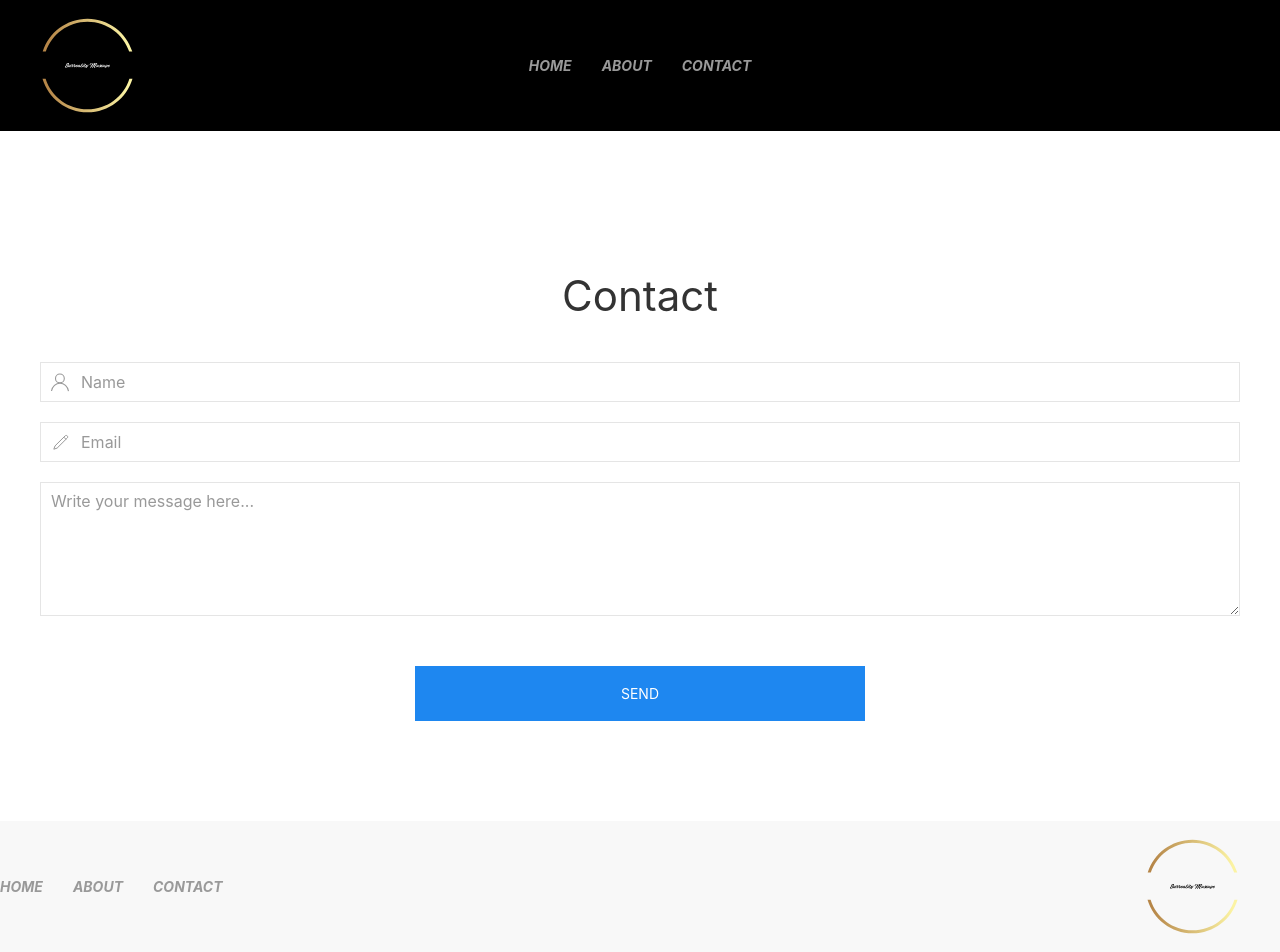
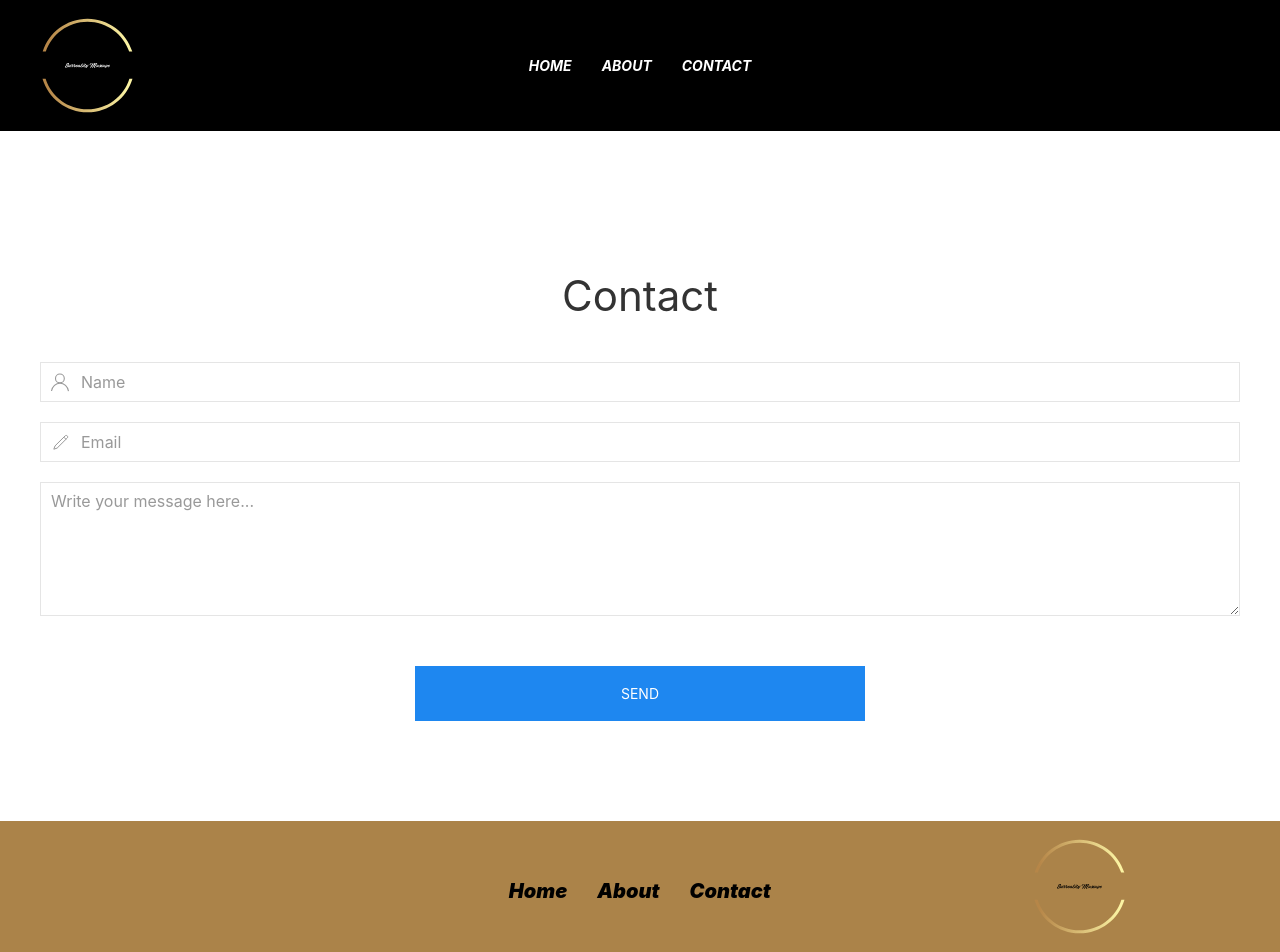
Before and after one commit to willis5490/surrealityMassage, a React (Create React App) app in the folder client/: page /Contact in a window 1280 px wide. Shown: the top 952 px of the page. Built offline with nearby package versions, Linux system fonts and the light colour scheme.

Commit message:
added new footer and got everything ready to go for ux

```diff
--- a/client/public/main.css
+++ b/client/public/main.css
@@ -1,6 +1,9 @@
 /* Header */
 #headies{
     background-color: black;
+}
+#mobile-links{
+    color: white;
 }
 
 /* Notifications */
@@ -8,11 +11,27 @@
     bottom: 22em !important;
 }
 
+/* Footer */
+#mobile-links1{
+    padding: 0px 15px;
+    color: black;
+    font-size: 20px;
+    font-weight: 700;
+
+}
+#footerMainDiv{
+    background-color: #AB8349;
+}
 
 @media only screen and (max-width: 950px) {
     /* Notifications */
     .Toastify__toast-container--bottom-center{
         bottom: 50% !important;
+    }
+    /* footer */
+    .imTiredLOL{
+        margin-bottom: 20px !important;
+        margin-top: 10px !important;
     }
 
 }
@@ -25,6 +44,7 @@
         padding-left: 5px !important;
     }
 
+
 }
 
 @media only screen and (max-width: 350px) {
--- a/client/src/Components/Footer/Footer.js
+++ b/client/src/Components/Footer/Footer.js
@@ -6,8 +6,28 @@ class Footer extends Component {
   // render nav
   render() {
     return (
-      <div>
-            <nav id="footerBody" className="uk-navbar-container  uk-text-center " uk-navbar='true' uk-navbar="mode: click" uk-grid='true'>
+      <div id="footerMainDiv">
+
+        <div uk-grid='true'>
+          <div className='uk-width-1-1 uk-width-1-3@m'>
+            <div>
+
+            </div>
+          </div>
+          <div className='uk-width-1-1 uk-width-1-3@m uk-margin-auto-vertical imTiredLOL'>
+            <div className='uk-text-center '>
+              <a id="mobile-links1" href="/"><b><i>Home</i></b></a>
+              <a id="mobile-links1" href="/About"><b><i>About</i></b></a>
+              <a id="mobile-links1" href="/Contact"><b><i>Contact</i></b></a>
+            </div>
+          </div>
+          <div className='uk-width-1-1 uk-width-1-3@m uk-flex-first uk-flex-last@m '>
+            <div className='uk-text-center uk-margin-small-bottom'>
+               <a href='/'><img src='../images/dark_logo_transparent.svg'  width="175" height="100" ></img></a>
+            </div>
+          </div>
+        </div>
+            {/* <nav id="footerBody" className="uk-navbar-container  uk-text-center " uk-navbar='true' uk-navbar="mode: click" uk-grid='true'>
               <div className="uk-navbar-left ">
                   <ul id="middlenav" className="uk-navbar-nav">
                   <li className=""><a id="mobile-links" href="/"><b><i>Home</i></b></a></li>
@@ -19,7 +39,7 @@ class Footer extends Component {
               <div className="uk-navbar-right ">
                 <a href='/'><img src='../images/dark_logo_transparent.svg'  width="175" height="100" ></img></a>
               </div>
-            </nav>
+            </nav> */}
 
       </div>
     );
--- a/client/src/Components/Header/Header.js
+++ b/client/src/Components/Header/Header.js
@@ -32,7 +32,7 @@ class Header extends Component {
                         <div className="uk-hidden@m uk-margin-auto-vertical">
                             <a style={{ color: 'white' }} id="mobileMenu" uk-icon="icon: menu; ratio: 2.5" uk-toggle="target: #offcanvas-nav-primary"></a>
                             <div className="uk-offcanvas-content">
-                                <div id="offcanvas-nav-primary" uk-offcanvas="overlay: true">
+                                <div id="offcanvas-nav-primary" uk-offcanvas="overlay: true; mode: push">
                                     <div className="uk-offcanvas-bar">
                                         <ul className="uk-nav uk-nav-default uk-text-center">
                                             <li className="uk-nav-header">
```
